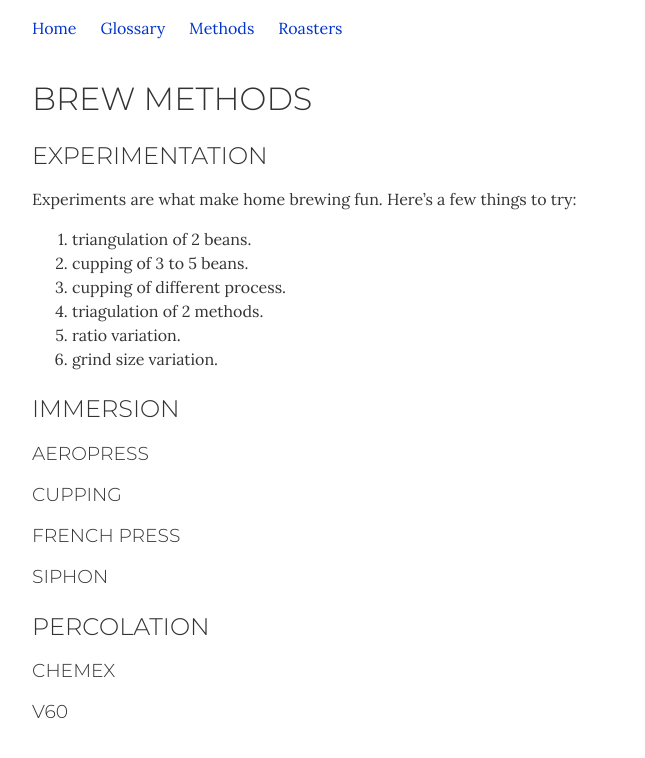
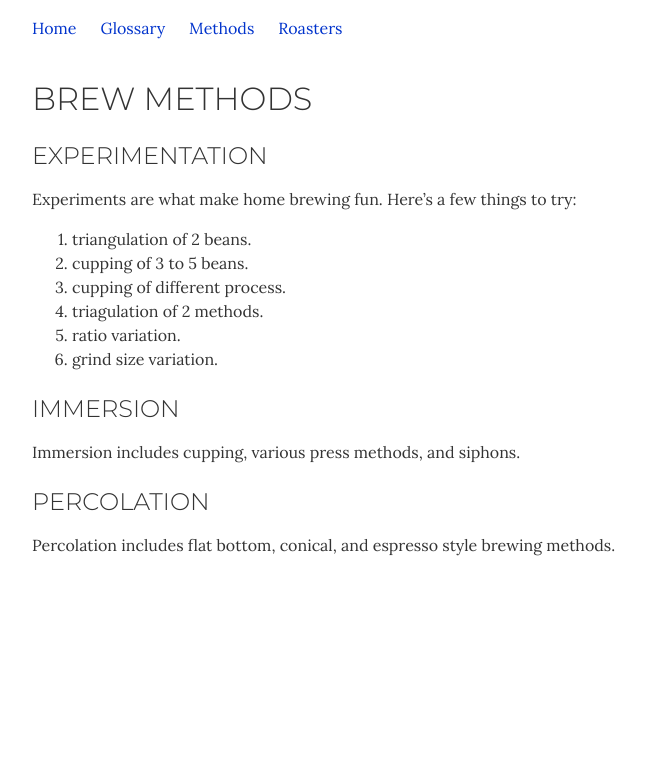
Before and after one commit to natecafe/natecafe, a Jekyll site: the page built from brew-methods.md, in a window 1280 px wide. Shown: the top 758 px of the page, without its empty margins (288-933 px from the left). Built offline with Jekyll 4.4.1, drawn with Linux system fonts in a browser that asks for light colours.

Commit message:
Update brew-methods.md

```diff
--- a/brew-methods.md
+++ b/brew-methods.md
@@ -16,20 +16,8 @@ Experiments are what make home brewing fun. Here's a few things to try:
 
 ## Immersion
 
-### Aeropress
-
-### Cupping
-
-### French Press
-
-### Siphon
-
-
+Immersion includes cupping, various press methods, and siphons.
 
 ## Percolation
 
-### Chemex
-
-
-
-### V60
+Percolation includes flat bottom, conical, and espresso style brewing methods.
```
